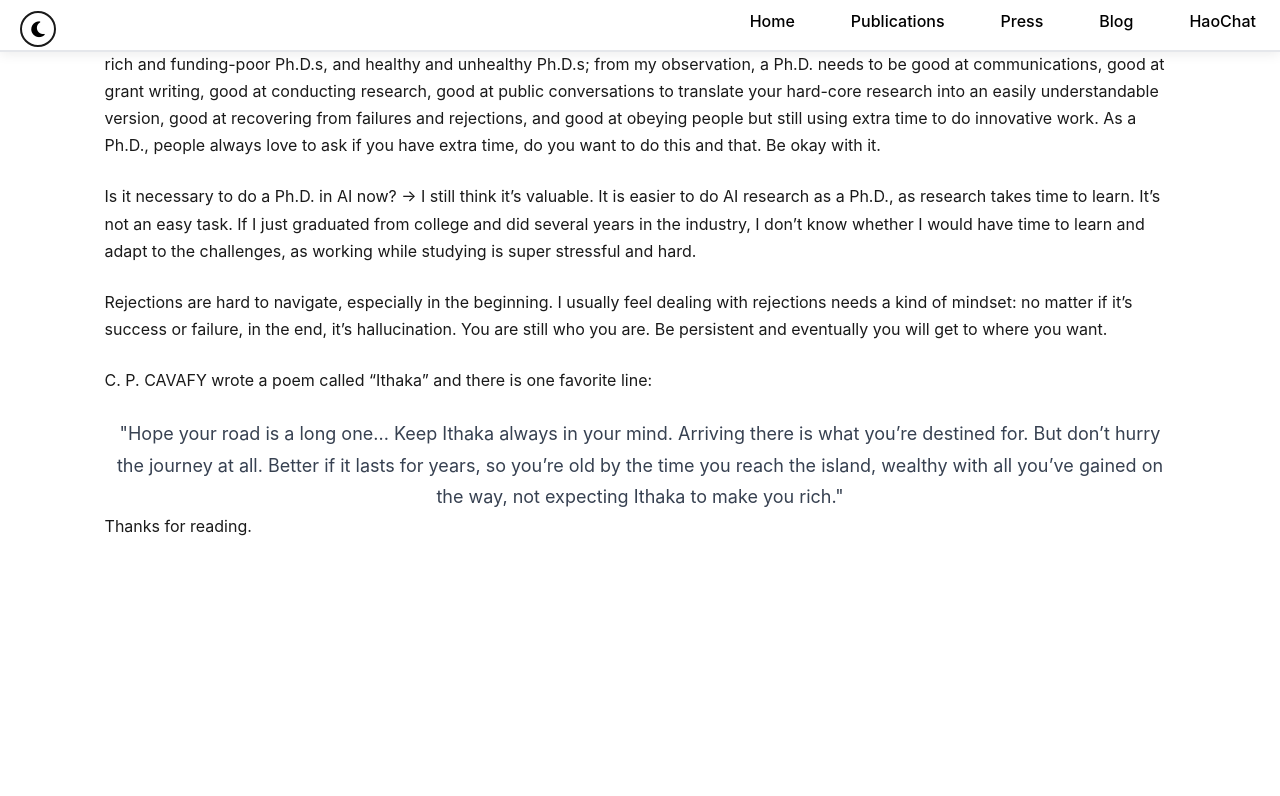
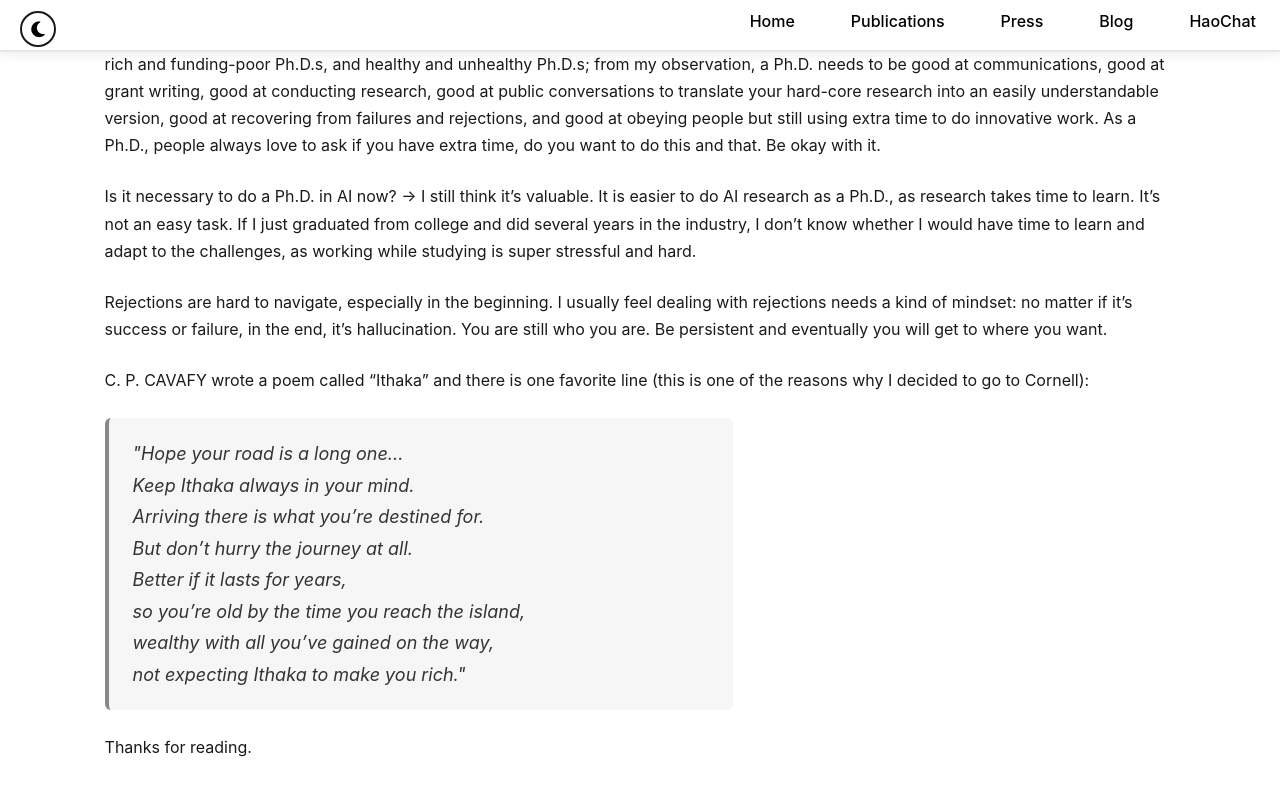
Before and after one commit to YuexingHao/Yuexing-Hao, a Jekyll site: the page built from _posts/2025-02-09-about-my-academia-life.md, in a window 1280 px wide and 900 px high, scrolled down 2825 px. Shown: the top 796 px of the window. Built offline with Jekyll 4.4.1, drawn with Linux system fonts in a browser that asks for light colours; a style sheet for code colours, icons or effects is not loaded; before the commit the page ends 3503 px from its top, so only the background shows below that.

Commit message:
Describe your changes

```diff
--- a/_posts/2025-02-09-about-my-academia-life.md
+++ b/_posts/2025-02-09-about-my-academia-life.md
@@ -35,6 +35,7 @@ I am super fortunate that I received a lot of support during my Ph.D. There were
 In the third year of my Ph.D., I was only eligible for TA funding, which required me to TA 2 classes per semester. It became very hard for me to do research and collaborate with clinics and industry partners. Oh my! Fortunately I got to know a IvyPlus Exchange Ph.D. scholarship but I had only 12 days to apply for it, including contacting the host institutions' professors to host me. I remember that morning I burst out in tears because I felt hopeless and helpless. But later on, Prof. Marzyeh Ghassemi hosted me and provided me funding for my research. Currently, the funding situation is hard and only trying and bold movements may at least make a difference. I think it's because the previous failures taught me how to recover quickly and not think change is a bad idea. It means something new, something even better, or something that must happen in destiny.
 
 I am very execution-focused. If I decide to do it, then it will be now. I always tell myself, if you decide to do it, then the best time is now, and the best way to do it is all-in. You shouldn't wait and see, because usually afterward the result is giving up. You shouldn't put in partial energy and be ready to leave; the best strategy is all-in and trust the vision. When I have this kind of commitment, nothing really fails. Failure is not an option, because I will never give up until I win. I think a PhD may need a high requirement on execution; you have to go experiment, go try your hypothesis, go test your methods, go admit it doesn't work but tomorrow I will be at the office at 9 am and start experimenting again. But the dark side of being highly execution-focused is I have no patience for waiting. I used to work with someone who told me next week I could ping again to check the results and never got a response anymore. If it's not tomorrow then I am going to do it myself.
+
 ## Is Ph.D. Necessary?
 
 I have 2 versions of answers, as always. The good version is "It's necessary because I want to do research"; the bad version is "I can't find a job after graduating from my bachelor's/master's."
@@ -45,17 +46,17 @@ Is it necessary to do a Ph.D. in AI now? -> I still think it's valuable. It is e
 
 Rejections are hard to navigate, especially in the beginning. I usually feel dealing with rejections needs a kind of mindset: no matter if it's success or failure, in the end, it's hallucination. You are still who you are. Be persistent and eventually you will get to where you want.
 
-C. P. CAVAFY wrote a poem called "Ithaka" and there is one favorite line:
+C. P. CAVAFY wrote a poem called "Ithaka" and there is one favorite line (this is one of the reasons why I decided to go to Cornell):
 
-<div style="text-align: center">
+<div style="background: #f6f6f6; border-left: 4px solid #888; border-radius: 6px; padding: 1.25rem 1.5rem; margin: 1.5rem 0; font-style: italic; color: #333; max-width: 32em;">
 
-"Hope your road is a long one...
-Keep Ithaka always in your mind.
-Arriving there is what you’re destined for.
-But don’t hurry the journey at all.
-Better if it lasts for years,
-so you’re old by the time you reach the island,
-wealthy with all you’ve gained on the way,
+"Hope your road is a long one...<br>
+Keep Ithaka always in your mind.<br>
+Arriving there is what you’re destined for.<br>
+But don’t hurry the journey at all.<br>
+Better if it lasts for years,<br>
+so you’re old by the time you reach the island,<br>
+wealthy with all you’ve gained on the way,<br>
 not expecting Ithaka to make you rich."
 
 </div>
```
